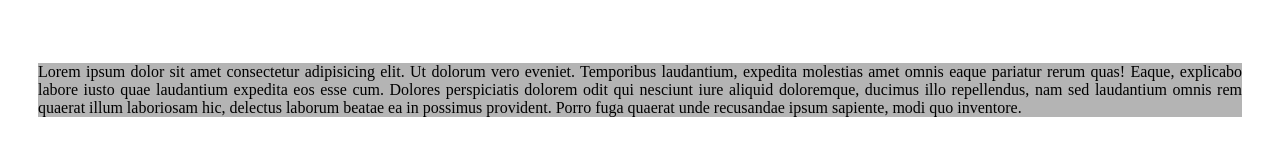
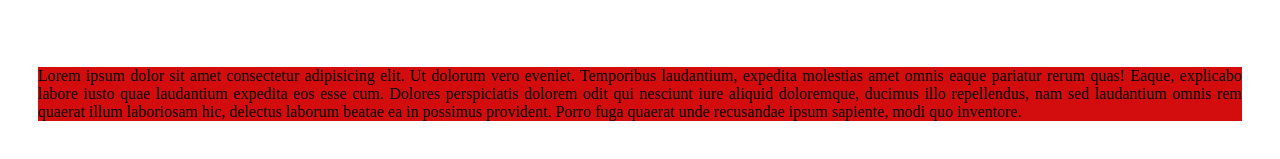
Before and after one commit to deekshashukla1/Introduction_to_HTML, a plain HTML site: page index.html in a window 1280 px wide. Shown: the part 311-470 px from the top of the page. Drawn offline with Linux system fonts and the light colour scheme.

Commit message:
first commit

```diff
--- a/index.html
+++ b/index.html
@@ -16,7 +16,7 @@
         }
         .box p{
             text-align: justify;
-            background-color: rgb(180, 180, 180);
+            background-color: rgb(211, 13, 13);
             margin-left: 30px;
             margin-right: 30px;
 
```
Also changed, not shown: image1.png (added).
